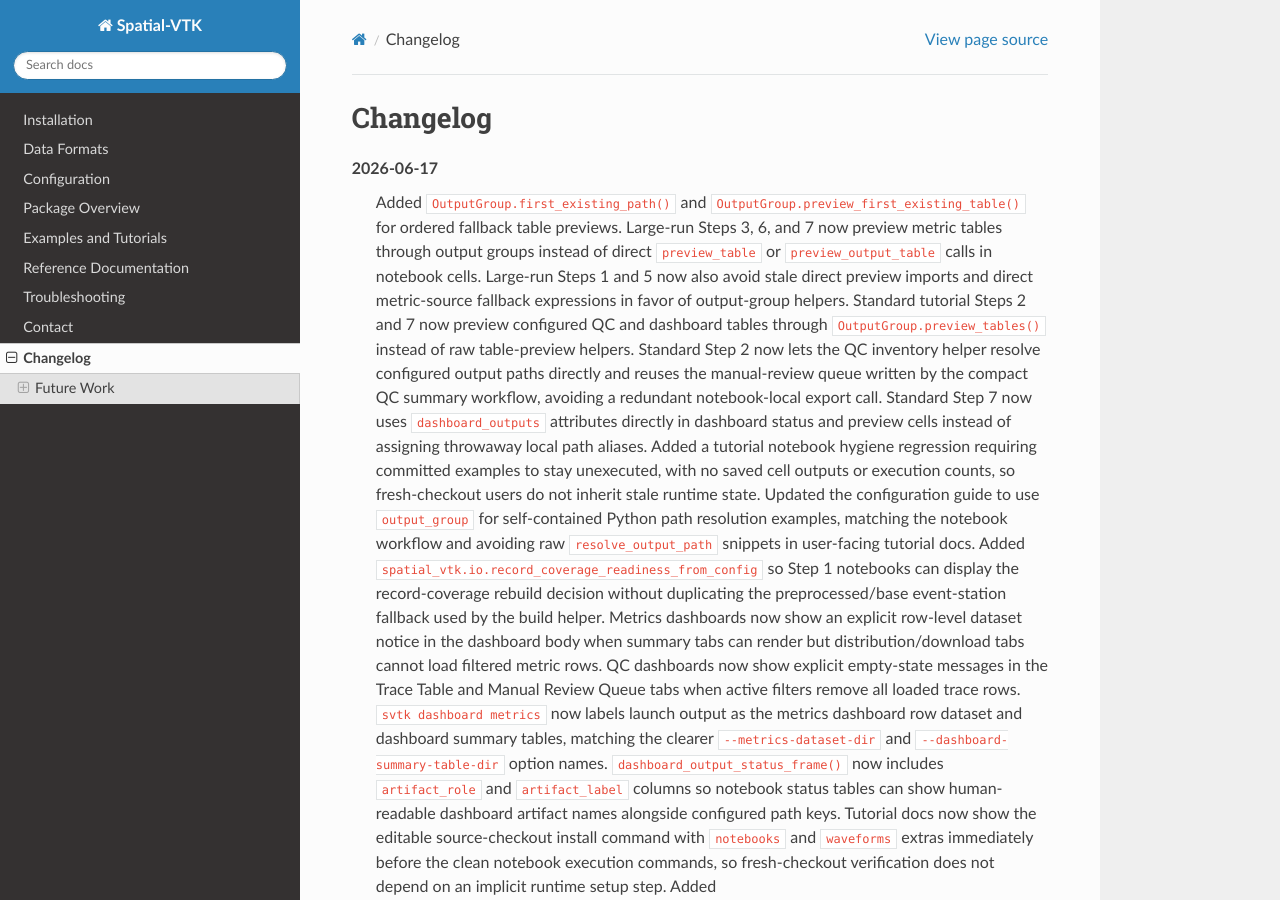
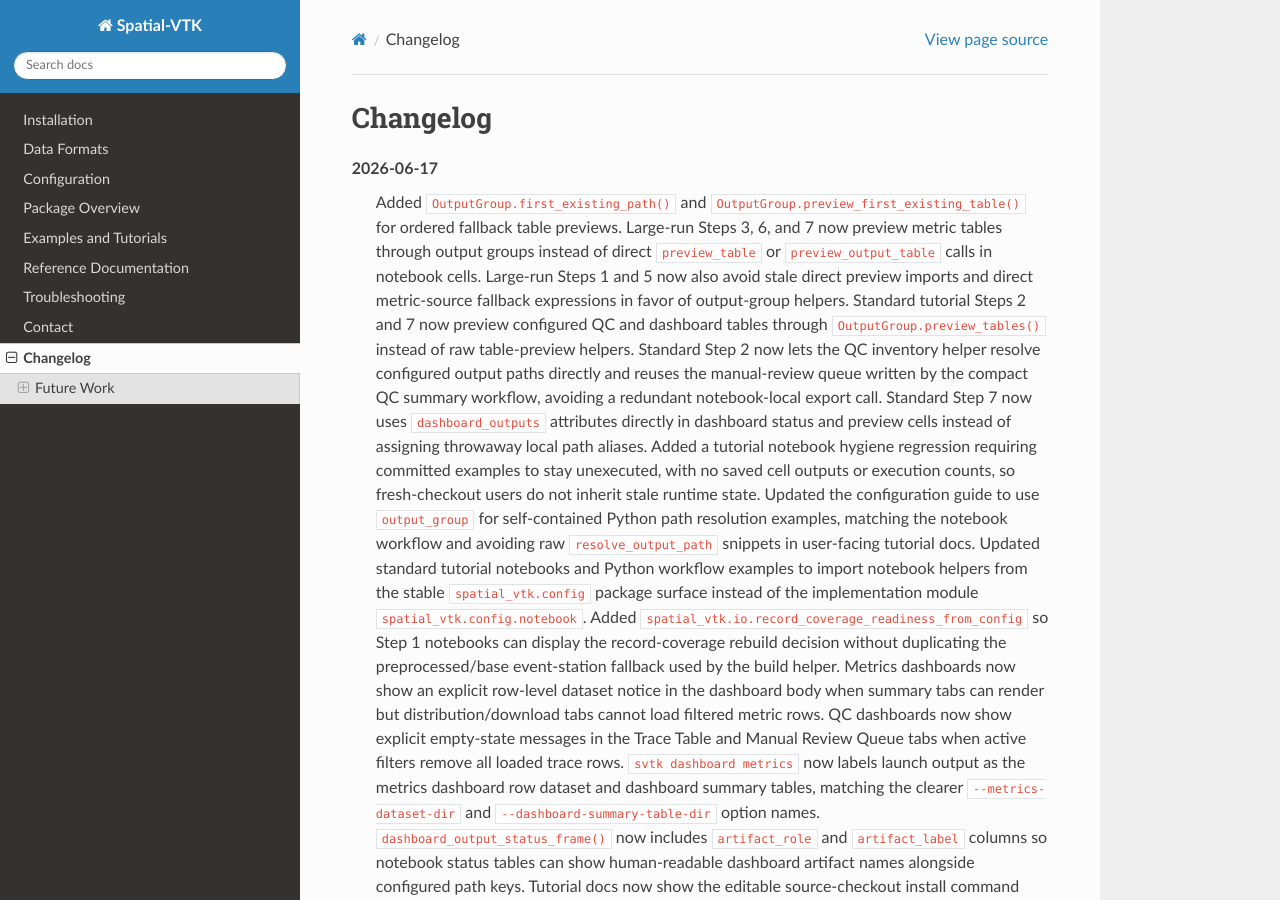
Before and after one commit to bcbirkel/spatial-vtk, a Sphinx documentation site: the page built from docs/changelog.rst, in a window 1280 px wide and 900 px high. Built offline with Sphinx 7.4.7 and the Read the Docs theme 3.1.0, drawn with Linux system fonts in a browser that asks for light colours.

Commit message:
Use stable config imports in tutorial notebooks

```diff
--- a/docs/changelog.rst
+++ b/docs/changelog.rst
@@ -24,6 +24,9 @@
    Updated the configuration guide to use ``output_group`` for self-contained
    Python path resolution examples, matching the notebook workflow and avoiding
    raw ``resolve_output_path`` snippets in user-facing tutorial docs.
+   Updated standard tutorial notebooks and Python workflow examples to import
+   notebook helpers from the stable ``spatial_vtk.config`` package surface
+   instead of the implementation module ``spatial_vtk.config.notebook``.
    Added ``spatial_vtk.io.record_coverage_readiness_from_config`` so Step 1
    notebooks can display the record-coverage rebuild decision without
    duplicating the preprocessed/base event-station fallback used by the build
--- a/docs/reference/python_workflows.rst
+++ b/docs/reference/python_workflows.rst
@@ -44,7 +44,7 @@
 
    from spatial_vtk.config import SpatialVTKConfig
    from spatial_vtk.config import configured_output_registry_frame
-   from spatial_vtk.config.notebook import notebook_figure_settings, notebook_run_context, run_notebook_step_if_needed
+   from spatial_vtk.config import notebook_figure_settings, notebook_run_context, run_notebook_step_if_needed
    from spatial_vtk.io import load_configured_input_tables, output_group
    from spatial_vtk.qc import run_qc_inventory_from_config
 
```
Also changed, not shown: docs/examples/step_01_ingest_and_prepare_data.ipynb, docs/examples/step_02_quality_control.ipynb, docs/examples/step_03_calculate_metrics.ipynb, docs/examples/step_04_spatial_statistics.ipynb, docs/examples/step_05_maps_and_figures.ipynb, docs/examples/step_06_additional_plotting_options.ipynb, docs/examples/step_07_dashboards.ipynb, 2 other files.
